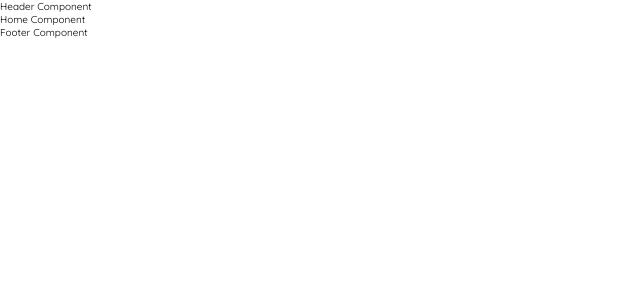
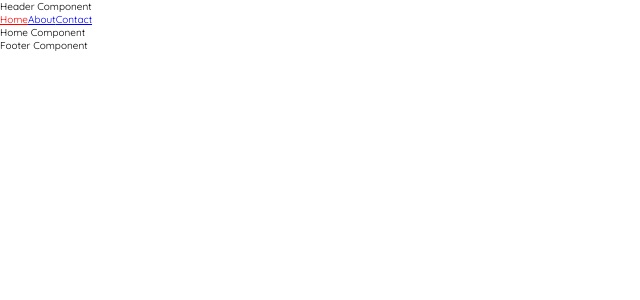
Before and after one commit to ttthanh154/core-react, a React (Vite) app: page / in a window 1280 px wide. Shown: the top 300 px of the page, without its empty margins (0-640 px from the left). Built offline with nearby package versions, Linux system fonts and the light colour scheme.

Commit message:
feat: Header navigation

```diff
--- a/src/Router.tsx
+++ b/src/Router.tsx
@@ -1,7 +1,7 @@
 import { createBrowserRouter, RouteObject } from "react-router-dom";
 // components
 import Layout from "./components/layout/Layout";
-import NotFound from "./components/common/Noutfound";
+import NotFound from "./components/common/Notfound";
 import Contact from "./components/modules/Contact";
 import About from "./components/modules/About";
 import Home from "./components/modules/Home";
--- a/src/components/common/Header.tsx
+++ b/src/components/common/Header.tsx
@@ -1,9 +1,33 @@
-function Header () {
-    return (
-        <>
-        Header Component
-        </>
-    )
-}
+import { NavLink } from "react-router-dom";
+
+const Header = () => {
+  return (
+    <>
+      <div className="header__navigation">
+        <div>Header Component</div>
+        <ul>
+          <NavLink
+            to="/"
+            className={({ isActive }) =>
+               isActive ? "active" : "inactive"
+            }
+          >
+            Home
+          </NavLink>
+          <NavLink to="/about" className={({ isActive }) =>
+              isActive ? "active" : "inactive"
+            }>
+            About
+          </NavLink>
+          <NavLink to="/contact" className={({ isActive }) =>
+               isActive ? "active" : "inactive"
+            }>
+            Contact
+          </NavLink>
+        </ul>
+      </div>
+    </>
+  );
+};
 
 export default Header;
--- /dev/null
+++ b/src/sass/common/_header.scss
@@ -0,0 +1,11 @@
+.active{
+    color: red;
+}
+
+.inactive{
+    color: blue;
+}
+
+.pending{
+    color: purple
+}
--- a/src/sass/index.scss
+++ b/src/sass/index.scss
@@ -2,5 +2,8 @@
 @import './mixin';
 @import './variables';
 
+// common
+@import './common/header';
+
 // modules
 @import './modules/counter';
```
Also changed, not shown: src/components/common/Notfound.tsx (renamed from src/components/common/Noutfound.tsx).
